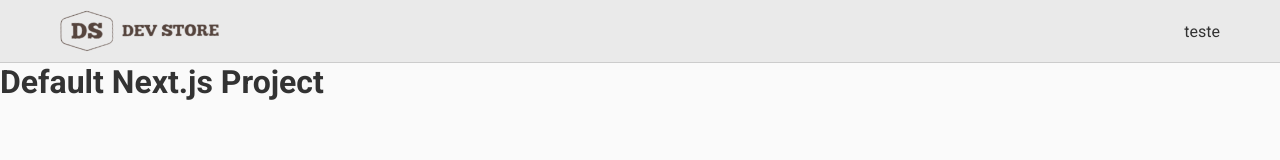
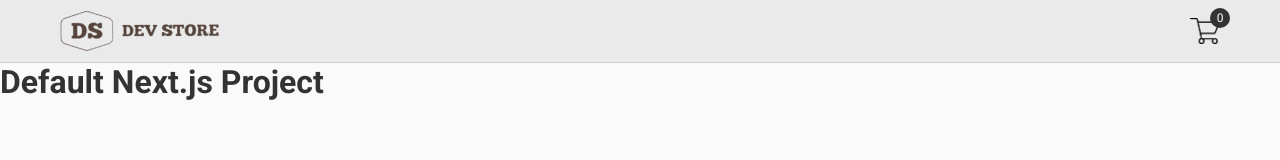
Before and after one commit to alvescleiton/basic-ecommerce, a Next.js app: page / in a window 1280 px wide. Shown: the top 160 px of the page. Built offline with nearby package versions, Linux system fonts and the light colour scheme.

Commit message:
Cart layout component

```diff
--- /dev/null
+++ b/src/components/Header/Cart/index.tsx
@@ -0,0 +1,15 @@
+import React from 'react'
+
+import { CartContainer, NumberOfItems } from './styles'
+
+const Cart = () => {
+  return (
+    <CartContainer>
+      <NumberOfItems>0</NumberOfItems>
+
+      <img src="/assets/img/cart.png" alt="Cart" />
+    </CartContainer>
+  )
+}
+
+export default Cart
--- /dev/null
+++ b/src/components/Header/Cart/styles.ts
@@ -0,0 +1,25 @@
+import styled from 'styled-components'
+
+export const CartContainer = styled.div`
+  position: relative;
+  height: 26px;
+
+  > img {
+    height: 26px;
+  }
+`
+
+export const NumberOfItems = styled.div`
+  position: absolute;
+  right: -10px;
+  top: -10px;
+  display: flex;
+  justify-content: center;
+  align-items: center;
+  background: #333;
+  color: #fff;
+  width: 20px;
+  height: 20px;
+  font-size: 12px;
+  border-radius: 50%;
+`
--- a/src/components/Header/index.tsx
+++ b/src/components/Header/index.tsx
@@ -1,6 +1,7 @@
 import React from 'react'
 
 import Container from '@/Components/Container'
+import Cart from '@/Components/Header/Cart'
 
 import { Background, Logo } from './styles'
 
@@ -12,7 +13,7 @@ const Header = () => {
           <img src="/assets/img/logo.png" alt="Dev Store" />
         </Logo>
 
-        <div>teste</div>
+        <Cart />
       </Container>
     </Background>
   )
```
Also changed, not shown: public/assets/img/cart.png (added).
